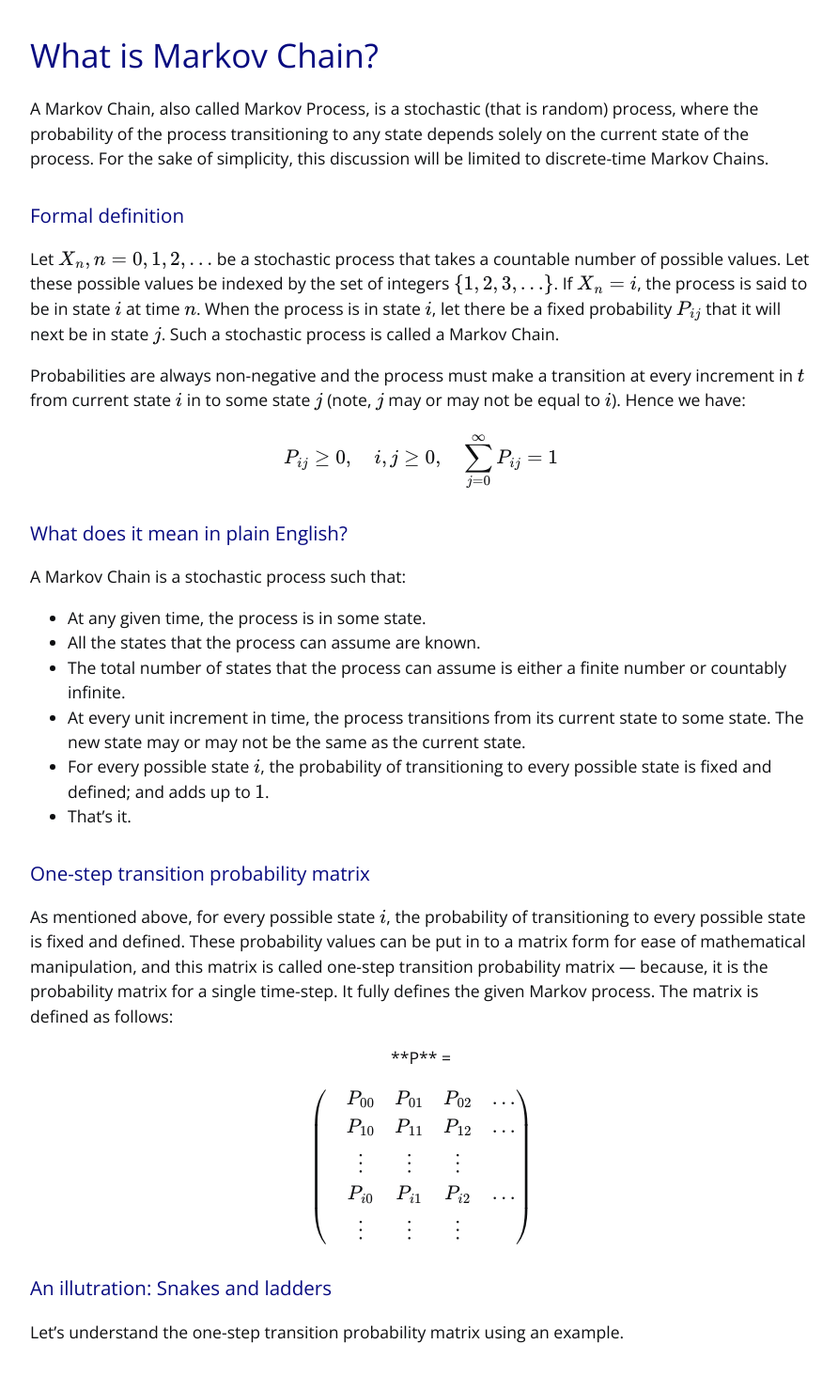
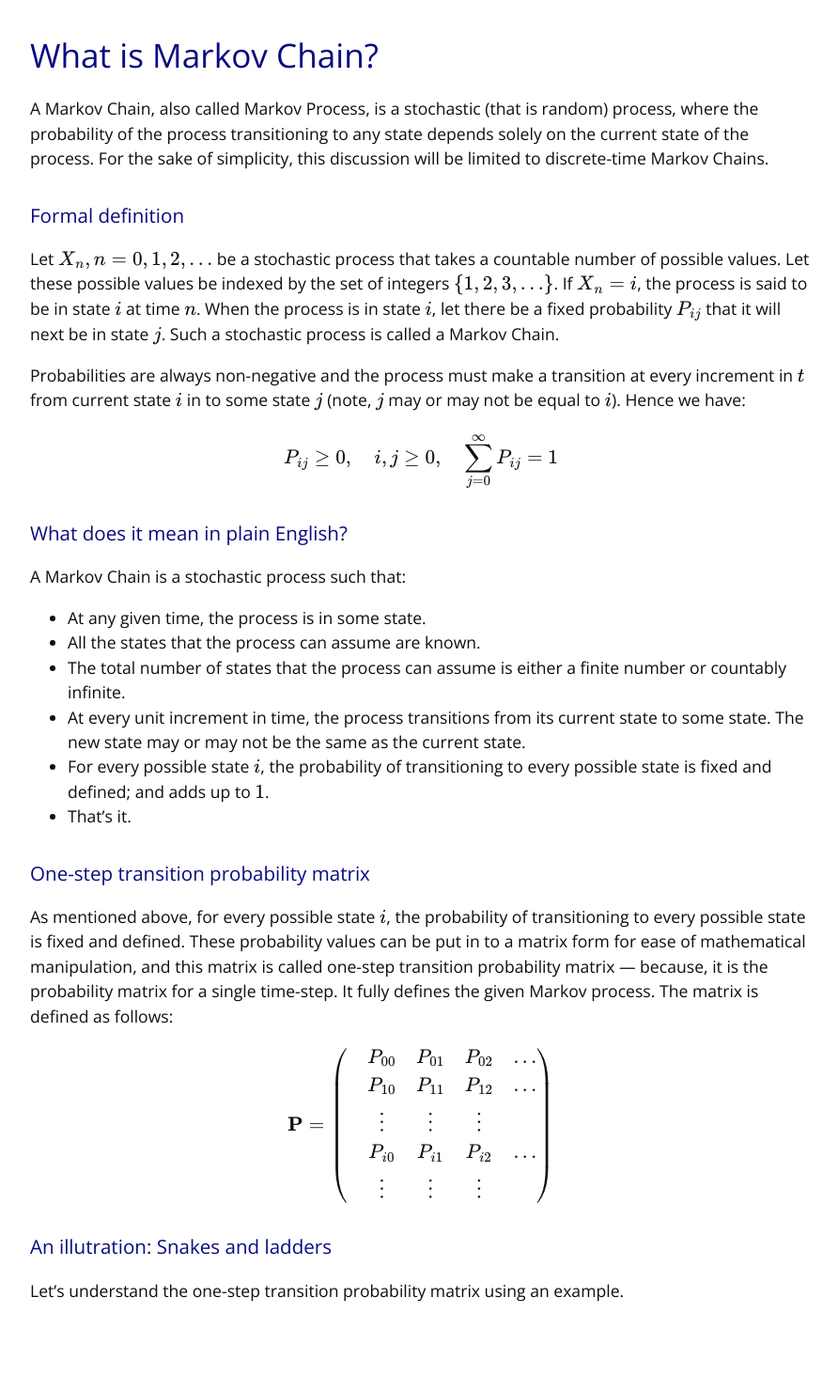
Before and after one commit to vinitjoglekar/playground, a Jekyll site: the page built from _pages/markov_chains.md, in a window 1280 px wide. Shown: the whole page at 94% size, without its empty margins (192-1084 px from the left). Built offline with Jekyll 4.4.1, drawn with Linux system fonts in a browser that asks for light colours; after the commit the page ends 1436 px from its top, so only the background shows below that.

Commit message:
Update markov_chains.md

```diff
--- a/_pages/markov_chains.md
+++ b/_pages/markov_chains.md
@@ -30,7 +30,7 @@ A Markov Chain is a stochastic process such that:
 As mentioned above, for every possible state $i$, the probability of transitioning to every possible state is fixed and defined. These probability values can be put in to a matrix form for ease of mathematical manipulation, and this matrix is called one-step transition probability matrix &mdash; because, it is the probability matrix for a single time-step. It fully defines the given Markov process. The matrix is defined as follows:
 
 <div align="center">
-**P** = $$ \begin{pmatrix}
+$$ \textbf{P} = \begin{pmatrix}
  &P_{00}  &P_{01}  &P_{02}  &... \\
  &P_{10}  &P_{11}  &P_{12}  &... \\
  &\vdots  &\vdots  &\vdots \\
```
